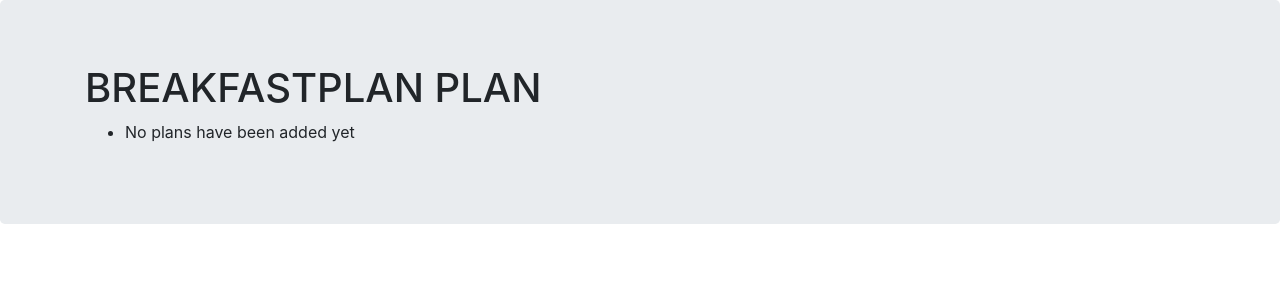
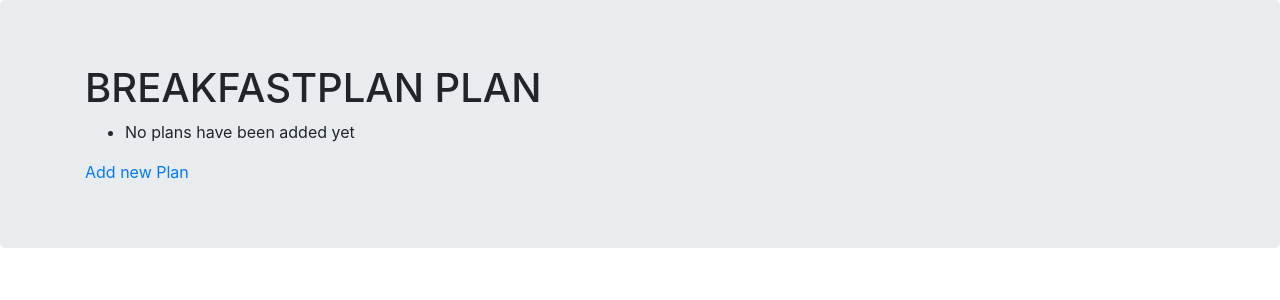
Before and after one commit to Kay212MD/breakfast_planner_online, a Django app: page /personal_plans in a window 1280 px wide. Shown: the part 56-356 px from the top of the page. Run offline with Django 3.2, Linux system fonts and the light colour scheme; data that the repository does not hold is empty; parts of the project's set-up code (start-up, migrations or seed data) failed here and were passed over; some libraries are stand-ins or nearby versions.

Commit message:
Update personal_plans.html

```diff
--- a/plan/templates/plan/personal_plans.html
+++ b/plan/templates/plan/personal_plans.html
@@ -17,4 +17,6 @@
         {% endfor %}
     </ul>
 
+    <a href="{% url 'plan:new_personal_plan' %}">Add new Plan</a>
+
 {% endblock content %}
```
